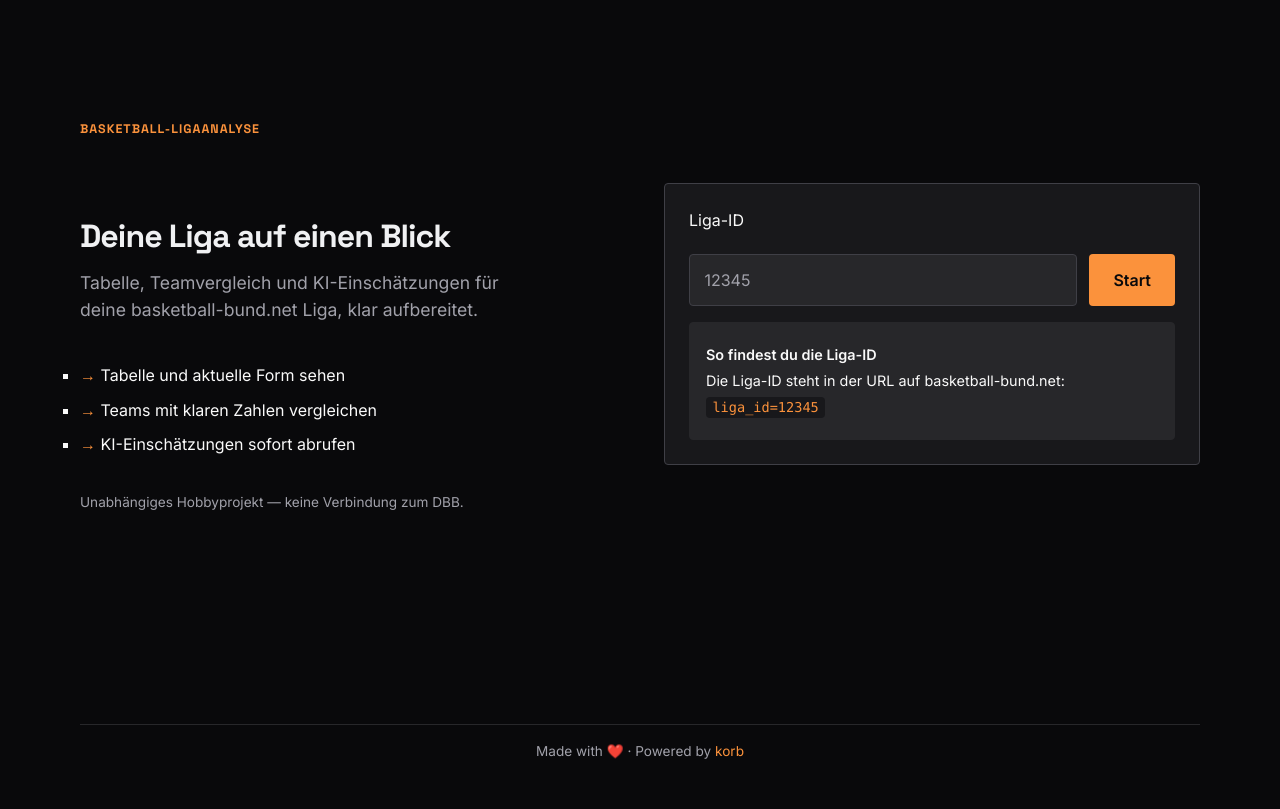
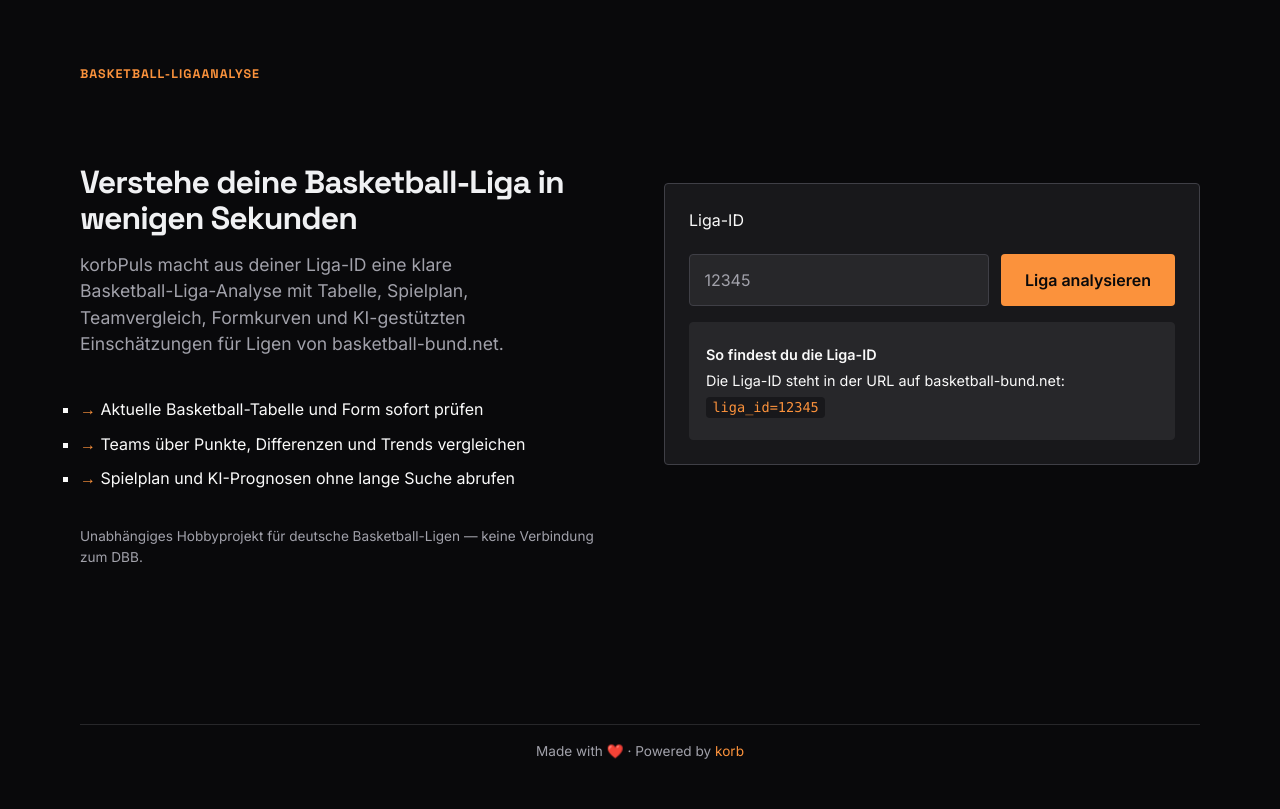
Before and after one commit to malvavisc0/korbpuls, a FastAPI app: page / in a window 1280 px wide. Shown: the part 91-900 px from the top of the page. Run offline with FastAPI, Linux system fonts and the light colour scheme; some libraries are stand-ins or nearby versions.

Commit message:
improving SEO

```diff
--- a/src/korbpuls/templates/base.html
+++ b/src/korbpuls/templates/base.html
@@ -3,6 +3,15 @@
 <head>
     <meta charset="UTF-8">
     <meta name="viewport" content="width=device-width, initial-scale=1.0">
+    <meta name="description" content="{% block meta_description %}korbPuls analysiert Basketball-Ligen von basketball-bund.net mit Tabelle, Spielplan, Teamstatistiken und KI-gestützten Prognosen auf einen Blick.{% endblock %}">
+    <meta name="keywords" content="{% block meta_keywords %}Basketball Liga Analyse, Basketball Tabelle, Spielplan, Teamstatistiken, Saisonprognose, basketball-bund.net, korbPuls{% endblock %}">
+    <meta name="robots" content="{% block meta_robots %}index, follow{% endblock %}">
+    <meta property="og:type" content="website">
+    <meta property="og:title" content="{% block og_title %}{% block title %}korbPuls{% endblock %}{% endblock %}">
+    <meta property="og:description" content="{% block og_description %}{% block meta_description_og %}korbPuls analysiert Basketball-Ligen von basketball-bund.net mit Tabelle, Spielplan, Teamstatistiken und KI-gestützten Prognosen auf einen Blick.{% endblock %}{% endblock %}">
+    <meta name="twitter:card" content="summary">
+    <meta name="twitter:title" content="{% block twitter_title %}{{ self.og_title() }}{% endblock %}">
+    <meta name="twitter:description" content="{% block twitter_description %}{{ self.og_description() }}{% endblock %}">
     <link rel="preconnect" href="https://fonts.googleapis.com">
     <link rel="preconnect" href="https://fonts.gstatic.com" crossorigin>
     <link href="https://fonts.googleapis.com/css2?family=Space+Grotesk:wght@500;700&family=Inter:wght@400;500;600&display=swap" rel="stylesheet">
@@ -12,7 +21,7 @@
     >
     <link rel="stylesheet" href="/static/app.css">
     {% block head %}{% endblock %}
-    <title>{% block title %}korbPuls{% endblock %}</title>
+    <title>{{ self.title() }}</title>
 </head>
 <body class="app-shell">
     <header class="site-header">
--- a/src/korbpuls/templates/error.html
+++ b/src/korbpuls/templates/error.html
@@ -1,6 +1,8 @@
 {% extends "base.html" %}
 
 {% block title %}Fehler — korbPuls{% endblock %}
+
+{% block meta_robots %}noindex, nofollow{% endblock %}
 
 {% block main %}
 <section class="page--narrow">
--- a/src/korbpuls/templates/index.html
+++ b/src/korbpuls/templates/index.html
@@ -1,23 +1,28 @@
 {% extends "base.html" %}
 
-{% block title %}korbPuls — Deine Liga. Deine Zahlen.{% endblock %}
+{% block title %}Basketball Liga Analyse, Tabelle & KI-Prognosen | korbPuls{% endblock %}
+
+{% block meta_description %}Analysiere deine Basketball-Liga von basketball-bund.net in Sekunden: Tabelle, Spielplan, Teamvergleich, Formkurven, Teamstatistiken und KI-gestützte Saisonprognosen auf einer Seite.{% endblock %}
+
+{% block meta_keywords %}Basketball Liga Analyse, Basketball Tabelle, Basketball Spielplan, Teamvergleich Basketball, Teamstatistiken Basketball, Saisonprognose Basketball, basketball-bund.net Liga{% endblock %}
 
 {% block main %}
 <section class="hero">
     <div class="hero-grid">
         <div class="hero__content">
             <p class="eyebrow">Basketball-Ligaanalyse</p>
-            <h1>Deine Liga auf einen Blick</h1>
+            <h1>Verstehe deine Basketball-Liga in wenigen Sekunden</h1>
             <p class="hero__lead">
-                Tabelle, Teamvergleich und KI-Einschätzungen für deine
-                basketball-bund.net Liga, klar aufbereitet.
+                korbPuls macht aus deiner Liga-ID eine klare Basketball-Liga-Analyse
+                mit Tabelle, Spielplan, Teamvergleich, Formkurven und KI-gestützten
+                Einschätzungen für Ligen von basketball-bund.net.
             </p>
             <ul class="benefit-list">
-                <li>Tabelle und aktuelle Form sehen</li>
-                <li>Teams mit klaren Zahlen vergleichen</li>
-                <li>KI-Einschätzungen sofort abrufen</li>
+                <li>Aktuelle Basketball-Tabelle und Form sofort prüfen</li>
+                <li>Teams über Punkte, Differenzen und Trends vergleichen</li>
+                <li>Spielplan und KI-Prognosen ohne lange Suche abrufen</li>
             </ul>
-            <p class="hero__trust">Unabhängiges Hobbyprojekt — keine Verbindung zum DBB.</p>
+            <p class="hero__trust">Unabhängiges Hobbyprojekt für deutsche Basketball-Ligen — keine Verbindung zum DBB.</p>
         </div>
 
         <div class="hero__form-panel">
@@ -32,7 +37,7 @@
                         placeholder="12345"
                         inputmode="numeric"
                     >
-                    <button type="submit" class="primary-cta">Start</button>
+                    <button type="submit" class="primary-cta">Liga analysieren</button>
                 </div>
             </form>
             <div class="liga-id-helper">
@@ -43,4 +48,5 @@
         </div>
     </div>
 </section>
+
 {% endblock %}
--- a/src/korbpuls/templates/loading.html
+++ b/src/korbpuls/templates/loading.html
@@ -5,6 +5,8 @@
 {% endblock %}
 
 {% block title %}Laden… — korbPuls{% endblock %}
+
+{% block meta_robots %}noindex, nofollow{% endblock %}
 
 {% block main %}
 <section class="page--narrow">
```
Also changed, not shown: src/korbpuls/templates/prediction.html (+10 -0 lines), src/korbpuls/templates/schedule.html (+9 -0 lines), src/korbpuls/templates/standings.html (+10 -1 lines), src/korbpuls/templates/team.html (+12 -0 lines).
